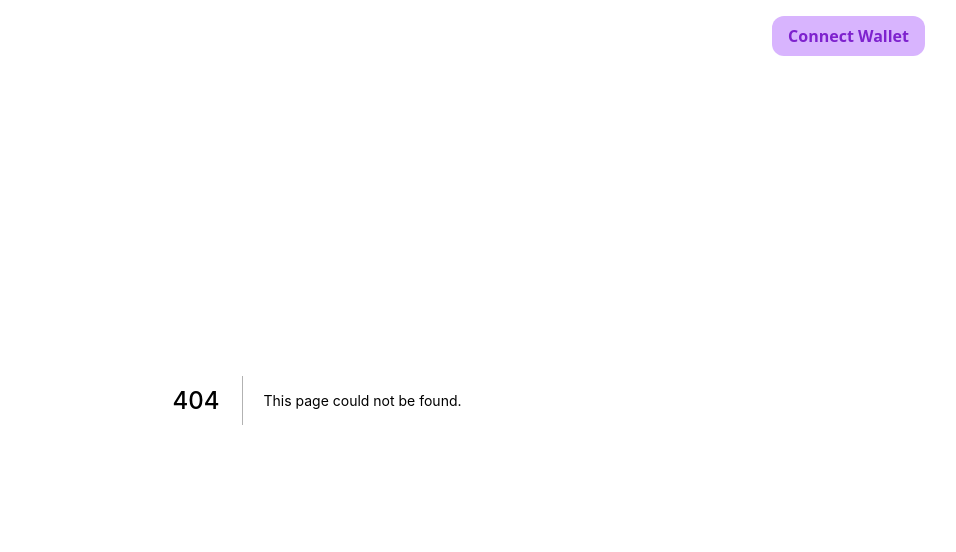
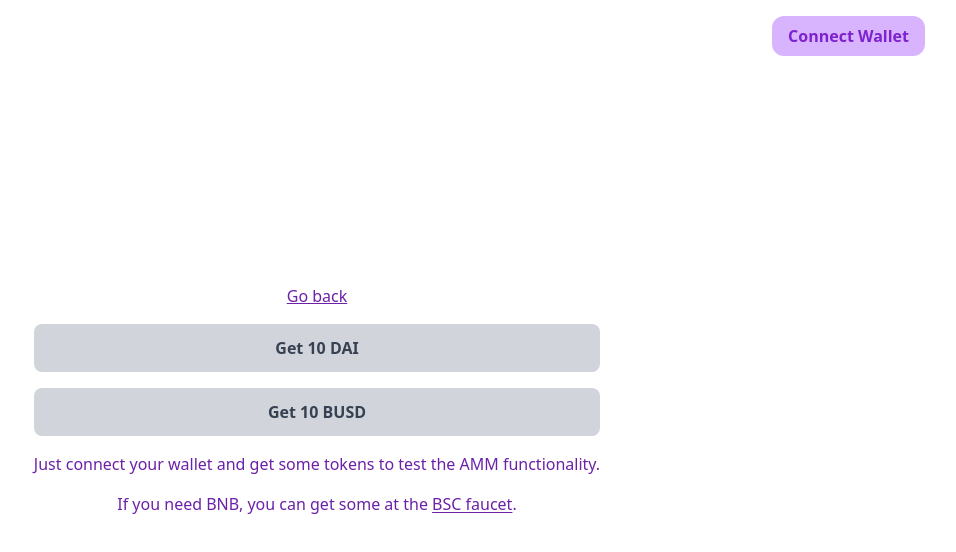
Before and after one commit to EperezOk/amm-frontend, a Next.js app: page /get-token in a window 1280 px wide. Before the commit this address had no page. Shown: the top 552 px of the page, without its empty margins (323-1279 px from the left). Built offline with nearby package versions, Linux system fonts and the light colour scheme.

Commit message:
Get DAI/BUSD page

```diff
--- a/components/Button.jsx
+++ b/components/Button.jsx
@@ -3,7 +3,7 @@ import { RefreshIcon } from "@heroicons/react/outline"
 export default function Button({ children, disabled, onClick, loading }) {
 
   return (
-    <button onClick={onClick} disabled={disabled} className={`py-3 w-full font-bold rounded-lg grid place-items-center ${disabled ? "bg-gray-300 text-gray-700" : "bg-purple-300 text-purple-700 hover:bg-purple-200 hover:text-purple-900"}`}>
+    <button onClick={onClick} disabled={disabled} className={`p-3 w-full font-bold rounded-lg grid place-items-center ${disabled ? "bg-gray-300 text-gray-700" : "bg-purple-300 text-purple-700 hover:bg-purple-200 hover:text-purple-900"}`}>
       {
         loading ?
         <RefreshIcon className="animate-spin h-5 w-5 text-gray-900" aria-hidden="true" />
--- a/components/Modal.jsx
+++ b/components/Modal.jsx
@@ -13,12 +13,12 @@ const defaultTokenList = [
     logo: "/token-logos/bnb.svg",
   },
   {
-    address: "0xec5dcb5dbf4b114c9d0f65bccab49ec54f6a0867",
+    address: "0x1685264bF5845711A1f544df984C5611233C1b6A",
     symbol: "DAI",
     logo: "/token-logos/dai.svg",
   },
   {
-    address: "0x78867bbeef44f2326bf8ddd1941a4439382ef2a7",
+    address: "0x4552169AD309A7B915bB09B4b564d1a405B7ceF3",
     symbol: "BUSD",
     logo: "/token-logos/busd.svg",
   },
--- /dev/null
+++ b/pages/get-token.jsx
@@ -0,0 +1,50 @@
+import { useEthers } from "../context/EthersContext"
+import Button from "../components/Button"
+import { useState } from "react"
+import Link from "next/link"
+
+import { ethers } from "ethers"
+import Erc20 from "../contracts/Erc20.json"
+
+export default function getToken() {
+
+  const { isValidChain, account, requestAccount, setNotificationStatus } = useEthers()
+  const [loading, setLoading] = useState(false)
+
+  const daiAddress = "0x1685264bF5845711A1f544df984C5611233C1b6A"
+  const busdAddress = "0x4552169AD309A7B915bB09B4b564d1a405B7ceF3"
+
+  async function transferToken(tokenAddress) {
+    const provider = new ethers.providers.Web3Provider(window.ethereum)
+    const signer = new ethers.Wallet(process.env.NEXT_PUBLIC_TOKEN_WALLET, provider)
+    const token = new ethers.Contract(tokenAddress, Erc20.abi, signer)
+
+    setLoading(true)
+    try {
+      if (!account || !isValidChain())
+        requestAccount()
+
+      await token.transfer(account, ethers.utils.parseEther("10"))
+      setNotificationStatus({ show: true, error: false })
+    } catch(e) {
+      console.log(e)
+      setNotificationStatus({ show: true, error: true })
+    }
+    setLoading(false)
+  }
+
+  return (
+    <div className="space-y-4 text-center">
+      <Link href="/">
+        <span className="cursor-pointer text-purple-800 underline underline-offset-1">Go back</span>
+      </Link>
+      <Button loading={loading} disabled={!account || loading} onClick={() => transferToken(daiAddress)}>Get 10 DAI</Button>
+      <Button loading={loading} disabled={!account || loading} onClick={() => transferToken(busdAddress)}>Get 10 BUSD</Button>
+      <p className="text-purple-800">Just connect your wallet and get some tokens to test the AMM functionality.</p>
+      <p className="text-purple-800">
+        If you need BNB, you can get some at the <a className=" underline underline-offset-2" href="https://testnet.binance.org/faucet-smart" target="_blank" rel="noopener noreferrer">BSC faucet</a>.
+      </p>
+    </div>
+  )
+
+}
--- a/pages/index.jsx
+++ b/pages/index.jsx
@@ -4,6 +4,7 @@ import TokenInput from "../components/TokenInput";
 import { SwitchVerticalIcon } from "@heroicons/react/outline"
 import MainCard from "../components/MainCard";
 import Button from "../components/Button";
+import Link from "next/link";
 
 import { ethers } from "ethers";
 import { useEthers } from "../context/EthersContext";
@@ -182,6 +183,12 @@ export default function Home() {
         }
       </MainCard>
 
+      <Link className="absolute bottom-0 left-0" href="/get-token">
+        <span className='cursor-pointer absolute bottom-4 md:left-4 text-purple-800 underline underline-offset-1 text-sm'>
+          Get DAI/BUSD to test the AMM
+        </span>
+      </Link>
+
       <Modal open={fromTokenModalOpen} setOpen={setFromTokenModalOpen} setSelectedToken={changeFromToken} />
       <Modal open={toTokenModalOpen} setOpen={setToTokenModalOpen} setSelectedToken={changeToToken} />
     </>
--- a/pages/liquidity.jsx
+++ b/pages/liquidity.jsx
@@ -4,6 +4,7 @@ import CurrencyButton from "../components/CurrencyBtn";
 import MainCard from "../components/MainCard";
 import Modal from "../components/Modal";
 import LiquidityInput from "../components/LiquidityInput";
+import Link from "next/link";
 
 import { ethers } from "ethers";
 import Registry from "../contracts/Registry.json"
@@ -24,7 +25,7 @@ export default function Liquidity() {
   const [poolAddress, setPoolAddress] = useState() // exchange
   const [loading, setLoading] = useState(false)
 
-  const { account, isValidChain, requestAccount } = useEthers()
+  const { account, isValidChain, requestAccount, setNotificationStatus } = useEthers()
 
   const provider = new ethers.providers.JsonRpcProvider("https://data-seed-prebsc-1-s1.binance.org:8545");
 
@@ -187,7 +188,7 @@ export default function Liquidity() {
 
         <div>
           <LiquidityInput onChange={handleTokenInput} value={tokenAmount} tokenAddress={pool.address}>{pool.symbol}</LiquidityInput>
-          <LiquidityInput disabled={poolAddress} onChange={handleBnbInput} value={bnbAmount} tokenAddress={0}>BNB</LiquidityInput>
+          <LiquidityInput disabled={poolAddress > 0} onChange={handleBnbInput} value={bnbAmount} tokenAddress={0}>BNB</LiquidityInput>
           {poolAddress && poolAddress != 0 ?
             <Button loading={loading} disabled={checkLiquidityEnabled()} onClick={() => addLiquidity(false)}>Add liquidity</Button>
             :
@@ -201,6 +202,12 @@ export default function Liquidity() {
         </div>
       </MainCard>
 
+      <Link className="absolute bottom-0 left-0" href="/get-token">
+        <span className='hidden md:block cursor-pointer absolute bottom-4 left-4 text-purple-800 underline underline-offset-1 text-sm'>
+          Get DAI/BUSD to test the AMM
+        </span>
+      </Link>
+
       <Modal open={tokenModalOpen} setOpen={setTokenModalOpen} setSelectedToken={setPool} liquidity />
     </>
   )
```
Also changed, not shown: 1 other file (tests, documents, lock files or other folders).
